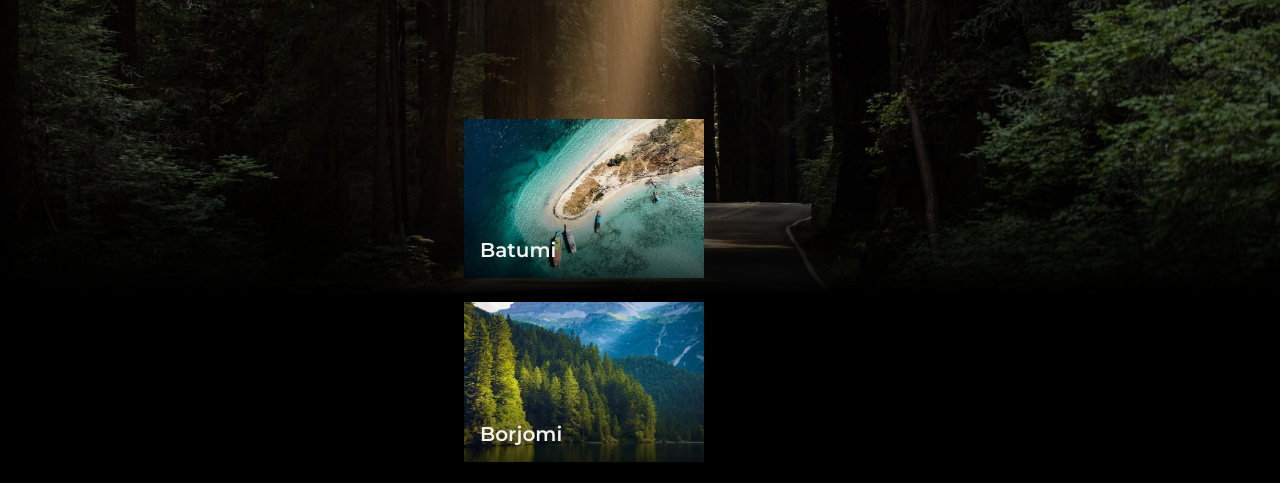
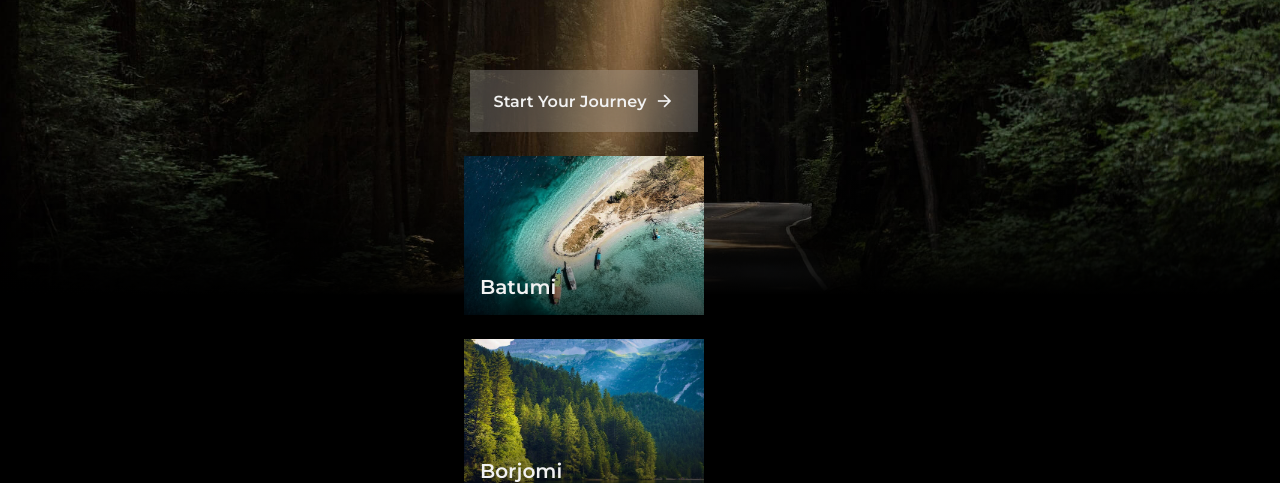
Before and after one commit to IkaMastera/Travel-Website, a plain HTML site: page travel.html in a window 1280 px wide. Shown: the part 329-812 px from the top of the page. Drawn offline with nearby package versions, Linux system fonts and the light colour scheme.

Commit message:
add: button styles

```diff
--- a/travel.css
+++ b/travel.css
@@ -282,6 +282,28 @@ img{
 
 
 /*=============== BUTTON ===============*/
+.button{
+    background-color: hsla(0, 0%, 100%, 0.2);
+    padding: 1.25rem 1.5rem;
+    color: var(--title-color);
+    display: inline-flex;
+    align-items: center;
+    column-gap: 0.5rem;
+    font-family: var(--second-font);
+    font-weight: var(--font-semi-bold);
+    backdrop-filter: blur(24px);
+    -webkit-backdrop-filter: blur(24px);
+}
+
+.button i{
+    font-size: 1.25rem;
+    transition: transform 0.4s;
+    font-weight: initial;
+}
+
+.button:hover i{
+    transform: translateX(0.25rem);
+}
 
 
 /*=============== ABOUT ===============*/
```
